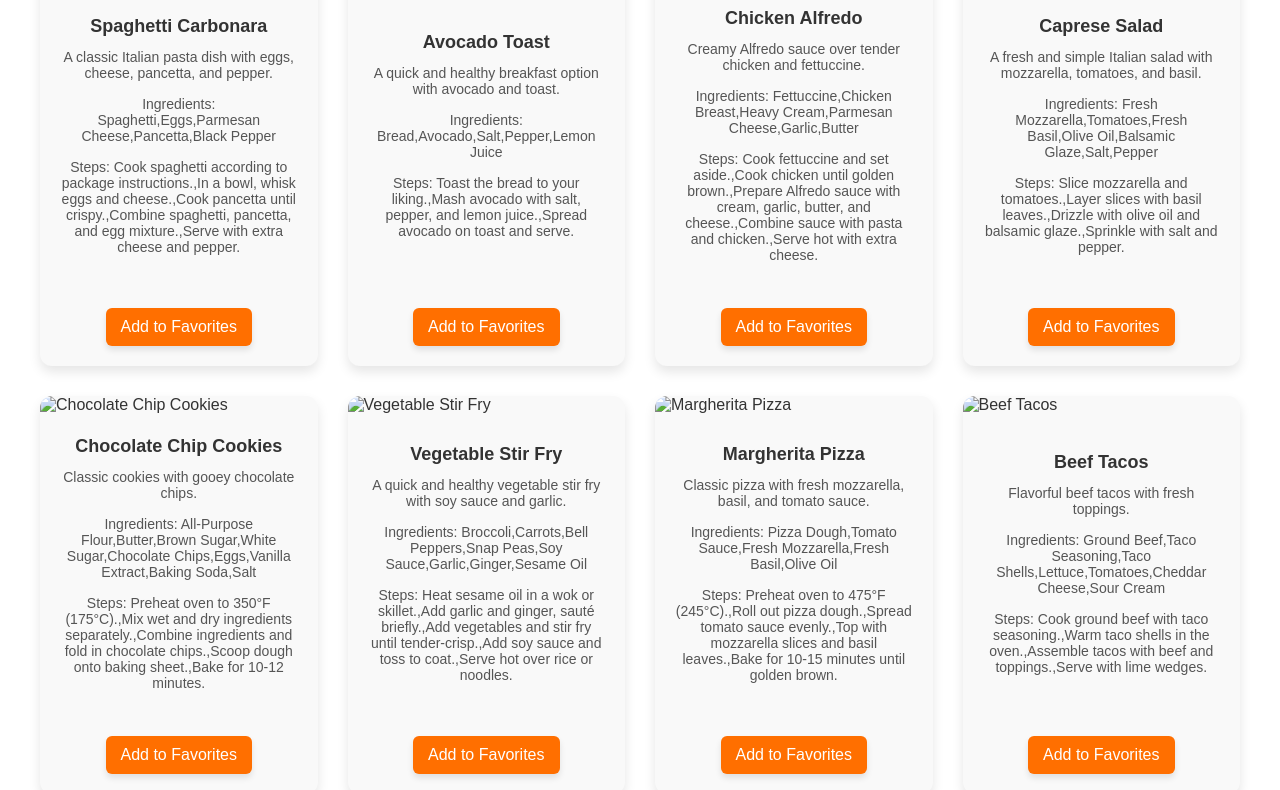
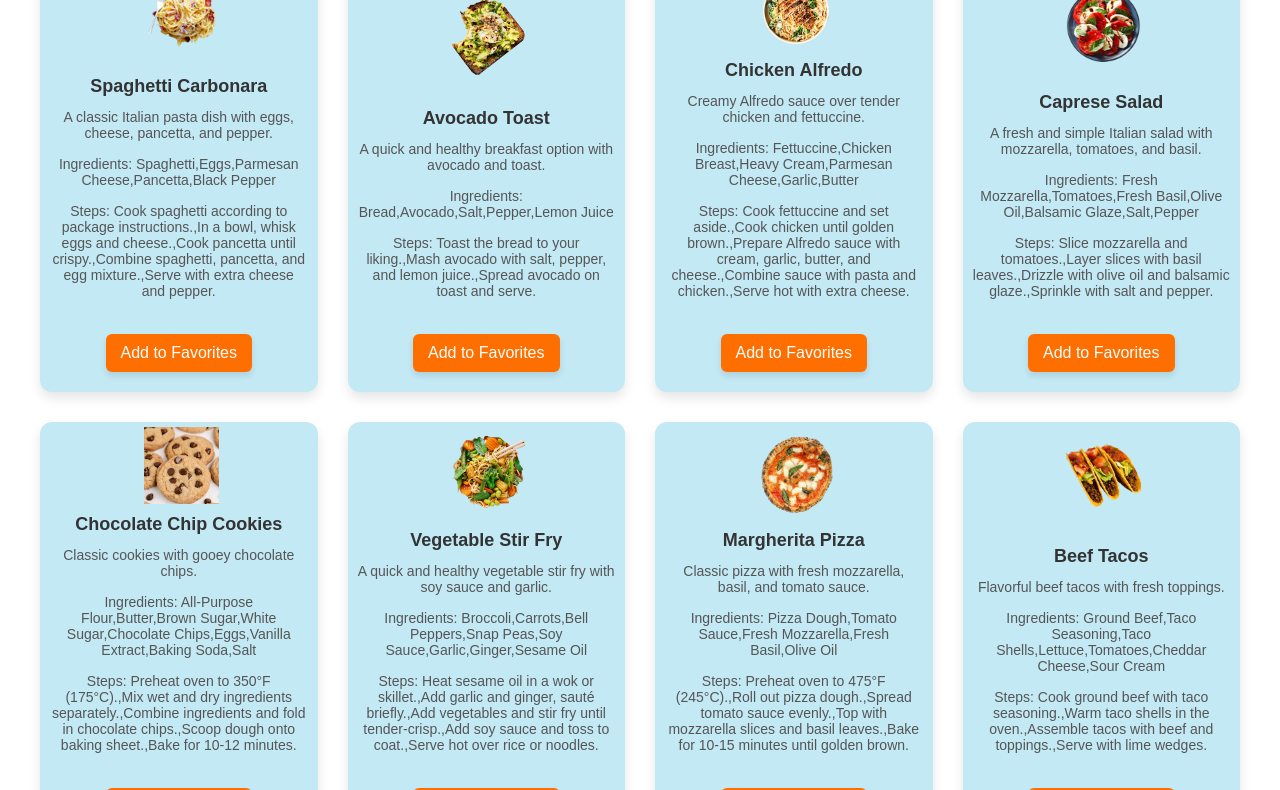
Before and after one commit to sjtroxel/Class10-02-10-25, a plain HTML site: page Exercise-Stellar-Recipes-Main/stellar-recipes.html in a window 1280 px wide. Shown: the part 72-862 px from the top of the page. Drawn offline with Linux system fonts and the light colour scheme.

Commit message:
added all the images to finish

```diff
--- a/Exercise-Stellar-Recipes-Main/data/recipes.js
+++ b/Exercise-Stellar-Recipes-Main/data/recipes.js
@@ -2,6 +2,7 @@ const recipes = [
   {
     id: "1",
     title: "Spaghetti Carbonara",
+    image: "images/food/spaghetti-carbonara.png",
     description: "A classic Italian pasta dish with eggs, cheese, pancetta, and pepper.",
     ingredients: [
       "Spaghetti",
@@ -21,6 +22,7 @@ const recipes = [
   {
     id: "2",
     title: "Avocado Toast",
+    image: "images/food/avocado-toast.png",
     description: "A quick and healthy breakfast option with avocado and toast.",
     ingredients: [
       "Bread",
@@ -38,6 +40,7 @@ const recipes = [
   {
     id: "3",
     title: "Chicken Alfredo",
+    image: "images/food/chicken-alfredo.png",
     description: "Creamy Alfredo sauce over tender chicken and fettuccine.",
     ingredients: [
       "Fettuccine",
@@ -58,6 +61,7 @@ const recipes = [
   {
     id: "4",
     title: "Caprese Salad",
+    image: "images/food/caprese-salad.png",
     description: "A fresh and simple Italian salad with mozzarella, tomatoes, and basil.",
     ingredients: [
       "Fresh Mozzarella",
@@ -78,6 +82,7 @@ const recipes = [
   {
     id: "5",
     title: "Chocolate Chip Cookies",
+    image: "images/food/chocolate-chip-cookies.png",
     description: "Classic cookies with gooey chocolate chips.",
     ingredients: [
       "All-Purpose Flour",
@@ -101,6 +106,7 @@ const recipes = [
   {
     id: "6",
     title: "Vegetable Stir Fry",
+    image: "images/food/vegetable-stir-fry.png",
     description: "A quick and healthy vegetable stir fry with soy sauce and garlic.",
     ingredients: [
       "Broccoli",
@@ -123,6 +129,7 @@ const recipes = [
   {
     id: "7",
     title: "Margherita Pizza",
+    image: "images/food/margherita-pizza.png",
     description: "Classic pizza with fresh mozzarella, basil, and tomato sauce.",
     ingredients: [
       "Pizza Dough",
@@ -142,6 +149,7 @@ const recipes = [
   {
     id: "8",
     title: "Beef Tacos",
+    image: "images/food/beef-tacos.png",
     description: "Flavorful beef tacos with fresh toppings.",
     ingredients: [
       "Ground Beef",
@@ -162,6 +170,7 @@ const recipes = [
   {
     id: "9",
     title: "Lemonade",
+    image: "images/food/lemonade.png",
     description: "Refreshing homemade lemonade.",
     ingredients: [
       "Lemons",
@@ -179,6 +188,7 @@ const recipes = [
   {
     id: "10",
     title: "Banana Pancakes",
+    image: "images/food/banana-pancakes.png",
     description: "Fluffy pancakes with ripe bananas.",
     ingredients: [
       "All-Purpose Flour",
--- a/Exercise-Stellar-Recipes-Main/styles/pages/recipes.css
+++ b/Exercise-Stellar-Recipes-Main/styles/pages/recipes.css
@@ -17,7 +17,8 @@
 
 /* Individual recipe card styling */
 .recipe-container {
-  background-color: #f9f9f9;
+  text-align: center;
+  background-color: #c3e9f5;
   border-radius: 12px;
   box-shadow: 0 6px 12px rgba(0, 0, 0, 0.1);
   overflow: hidden;
@@ -25,6 +26,7 @@
   display: flex;
   flex-direction: column;
   justify-content: space-between;
+
 }
 
 .recipe-container:hover {
@@ -32,9 +34,20 @@
   box-shadow: 0 8px 16px rgba(0, 0, 0, 0.2);
 }
 
+/* Recipe image container */
+.recipe-image-container {
+  display: block;
+  margin: auto;
+  padding-top: 5px;
+  padding-left: 5px;
+  width: 75px;
+  height: 75px;
+  /* background-color: aqua; */
+}
+
 /* Recipe details */
 .recipe-details {
-  padding: 20px;
+  padding: 10px;
   text-align: center;
 }
 
```
Also changed, not shown: Exercise-Stellar-Recipes-Main/images/food/avocado-toast.png (added), Exercise-Stellar-Recipes-Main/images/food/banana-pancakes.png (added), Exercise-Stellar-Recipes-Main/images/food/beef-tacos.png (added), Exercise-Stellar-Recipes-Main/images/food/caprese-salad.png (added), Exercise-Stellar-Recipes-Main/images/food/chicken-alfredo.png (added), Exercise-Stellar-Recipes-Main/images/food/chocolate-chip-cookies.png (added), Exercise-Stellar-Recipes-Main/images/food/lemonade.png (added), Exercise-Stellar-Recipes-Main/images/food/margherita-pizza.png (added), Exercise-Stellar-Recipes-Main/images/food/spaghetti-carbonara.png (added), Exercise-Stellar-Recipes-Main/images/food/vegetable-stir-fry.png (added).
